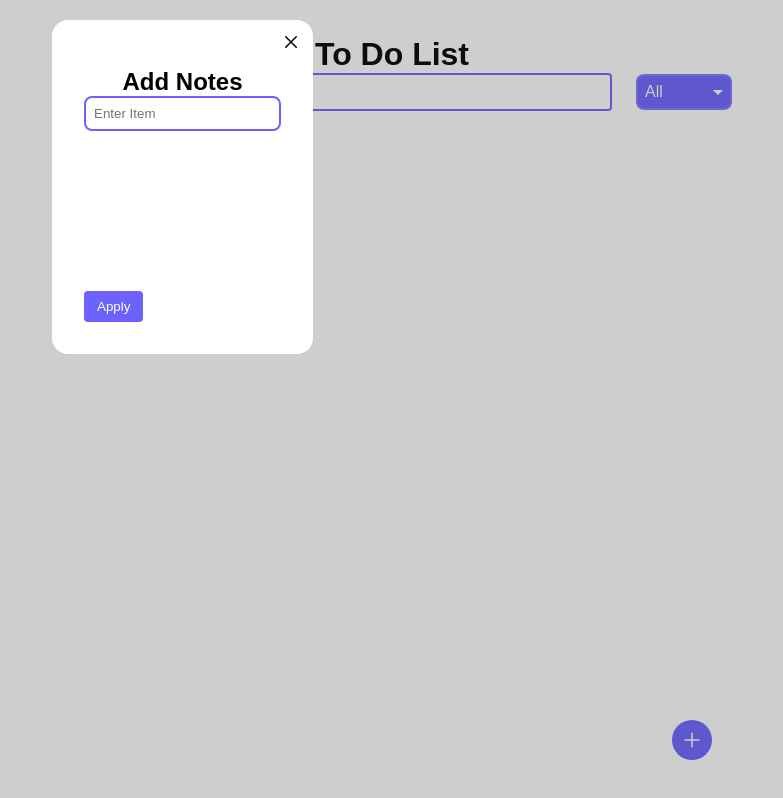
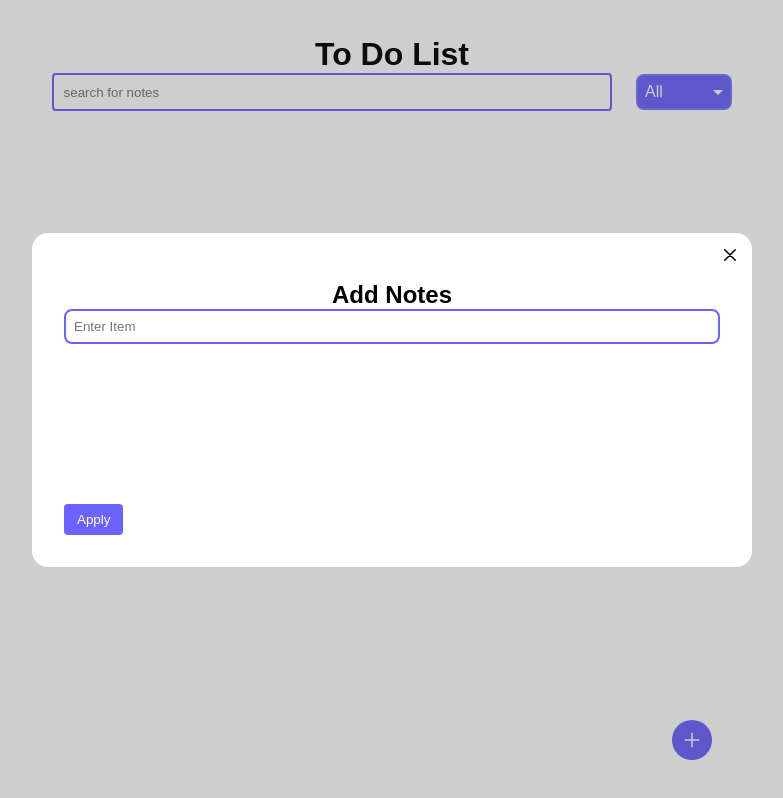
Before and after one commit to sifenfisaha/to-do-app, a plain HTML site: page index.html in a window 1280 px wide. Both pictures are taken after a click on the button 940 px from the left and 740 px from the top of the page. Shown: the whole page, without its empty margins (248-1031 px from the left). Drawn offline with nearby package versions, Linux system fonts and the light colour scheme.

Commit message:
fixed small error

```diff
--- a/style.css
+++ b/style.css
@@ -214,10 +214,10 @@ body {
 }
 .pop-up {
   position: absolute;
-  /* left: 50%; */
-  top: 100px;
-  /* transform: translateX(-50%); */
-  margin-top: -5rem;
+  width: 100%;
+  top: 50%;
+  left: 50%;
+  transform: translate(-50%, -50%);
   background-color: #fff;
   padding: 2rem;
   border-radius: 1rem;
@@ -245,7 +245,7 @@ body {
 .form-input {
   padding: 0.5rem;
   border-radius: 8px;
-  max-width: 400px;
+  width: 100%;
   border: 2px solid #6c63ff;
   margin-bottom: 10rem;
 }
@@ -260,6 +260,7 @@ body {
   display: flex;
   align-items: center;
   justify-content: space-between;
+  flex-direction: column;
 }
 .hidden {
   /* display: hidden; */
```
